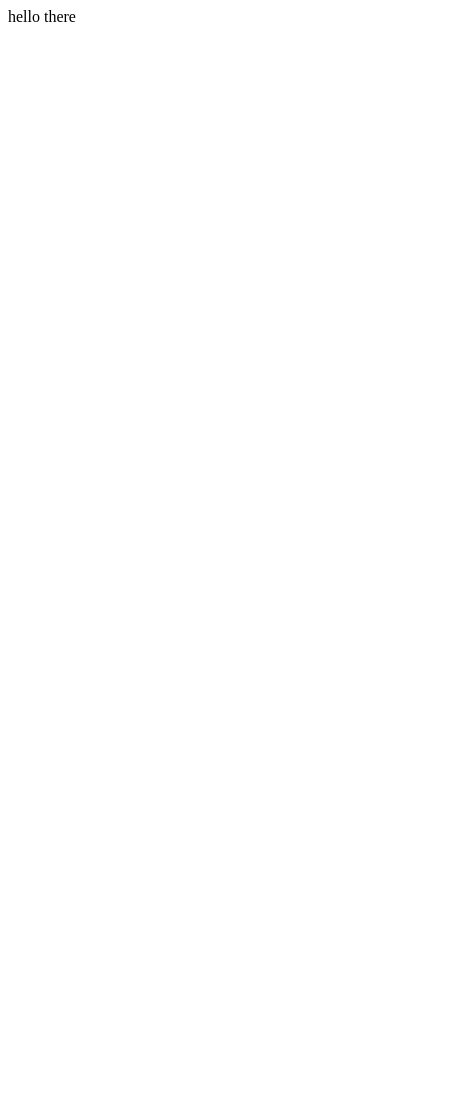
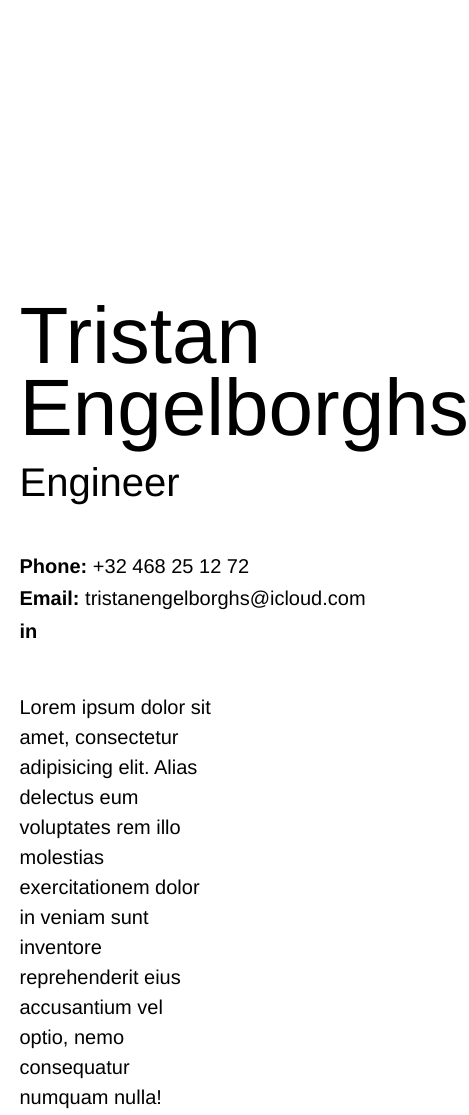
Before and after one commit to tristanengelborghs/tristanengelborghs.github.io, a plain HTML site: page index.html in a window 390 px wide. Shown: the whole page, 469 px wide, since content can reach past the window. Before the commit the page ends 844 px from the top, so only its background shows below. Drawn offline with Linux system fonts and the light colour scheme.

Commit message:
added name, phone-number, email and profession

```diff
--- a/index.html
+++ b/index.html
@@ -1 +1,79 @@
-hello there
+<!DOCTYPE html>
+<html>
+
+<head>
+    <title>Page Title</title>
+    <meta charset="UTF-8">
+    <meta name="viewport" content="width=device-width, initial-scale=1.0">
+    <link rel="stylesheet" type="text/css" href="style.css">
+    <style>
+        body {
+            margin: 0;
+            padding: 0;
+        }
+        h1 {
+            margin-top: 300px;
+            margin-left: 5%;
+            margin-bottom: 20px;
+            font-family: Helvetica;
+            font-weight: 500;
+            font-size: 80px;
+            line-height: 0.9em;
+        }
+
+        h3 {
+            margin-left: 5%;
+            margin-top: 0;
+            margin-bottom: 60px;
+            font-family: Helvetica;
+            font-weight: lighter;
+            font-size: 40px;
+            line-height: 0.9em;
+        }
+
+        p {
+
+            margin-left: 5%;
+            font-family: Helvetica;
+            font-weight: 300;
+            font-size: 20px;
+            line-height: 0.6em;
+        }
+
+        .intro {
+            margin-top: 50px;
+            margin-bottom: 50px;
+            width: 50%;
+            font-weight: 100;
+            font-size: 20px;
+            line-height: 1.5em;
+        }
+
+        .linkedin {
+            margin-left: 5%;
+            font-family: Helvetica;
+            font-weight: 300;
+            font-size: 20px;
+            line-height: 0.6em;
+            text-decoration: none;
+            color: black;
+        }
+
+
+    </style>
+</head>
+
+<body>
+    <main>
+        <h1>Tristan Engelborghs</h1>
+        <h3>Engineer</h3>
+        <p><strong>Phone:</strong> +32 468 25 12 72</p>
+        <p><strong>Email:</strong> tristanengelborghs@icloud.com</p>
+        <a class="linkedin" href="https://www.linkedin.com/in/tristan-engelborghs-33414a249/" target="_blank"><strong>in</strong></a>
+        <p class="intro">Lorem ipsum dolor sit amet, consectetur adipisicing elit. Alias delectus eum voluptates rem illo molestias
+            exercitationem dolor in veniam sunt inventore reprehenderit eius accusantium vel optio, nemo consequatur
+            numquam nulla!</p>
+        </main>
+    </body>
+
+    </html>
```
